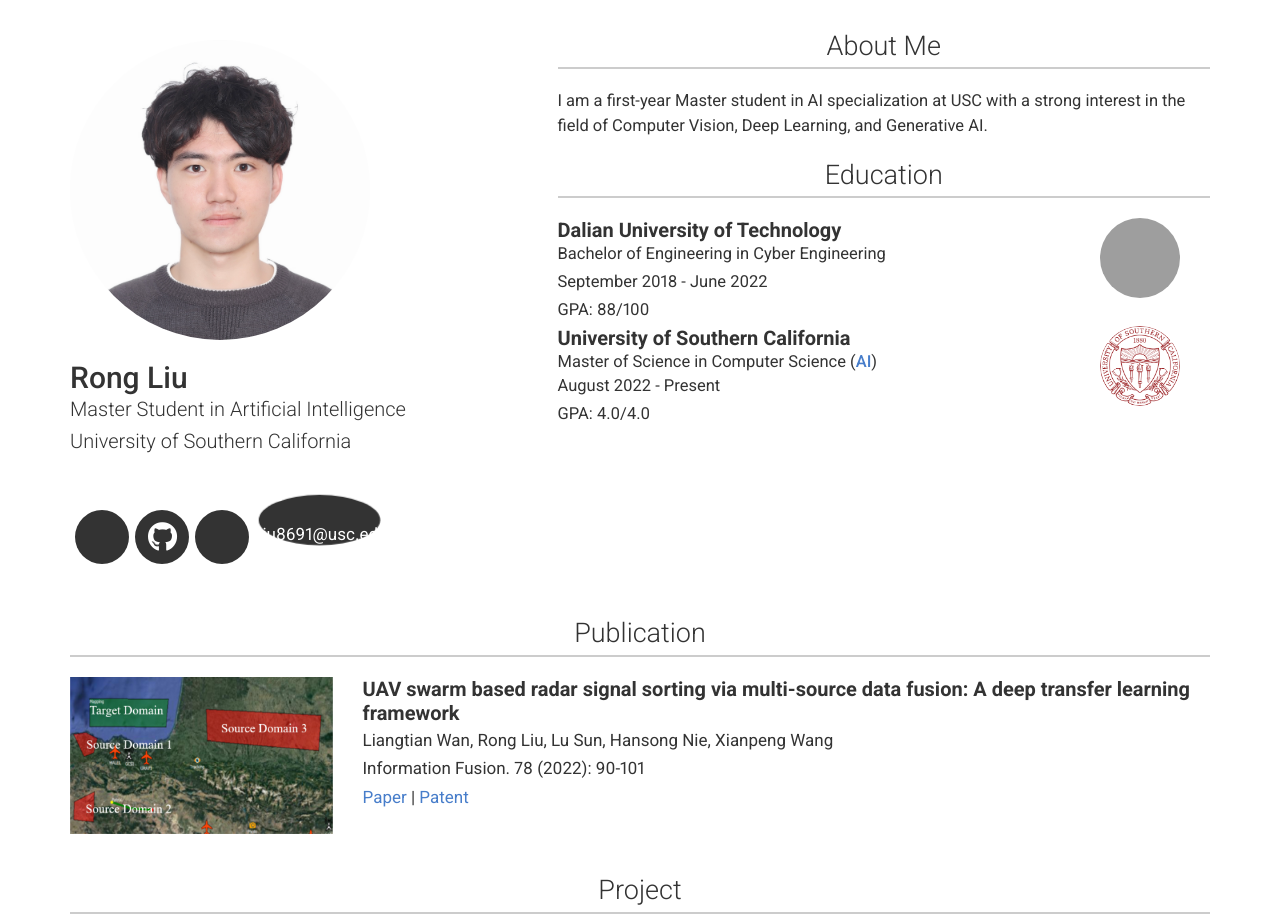
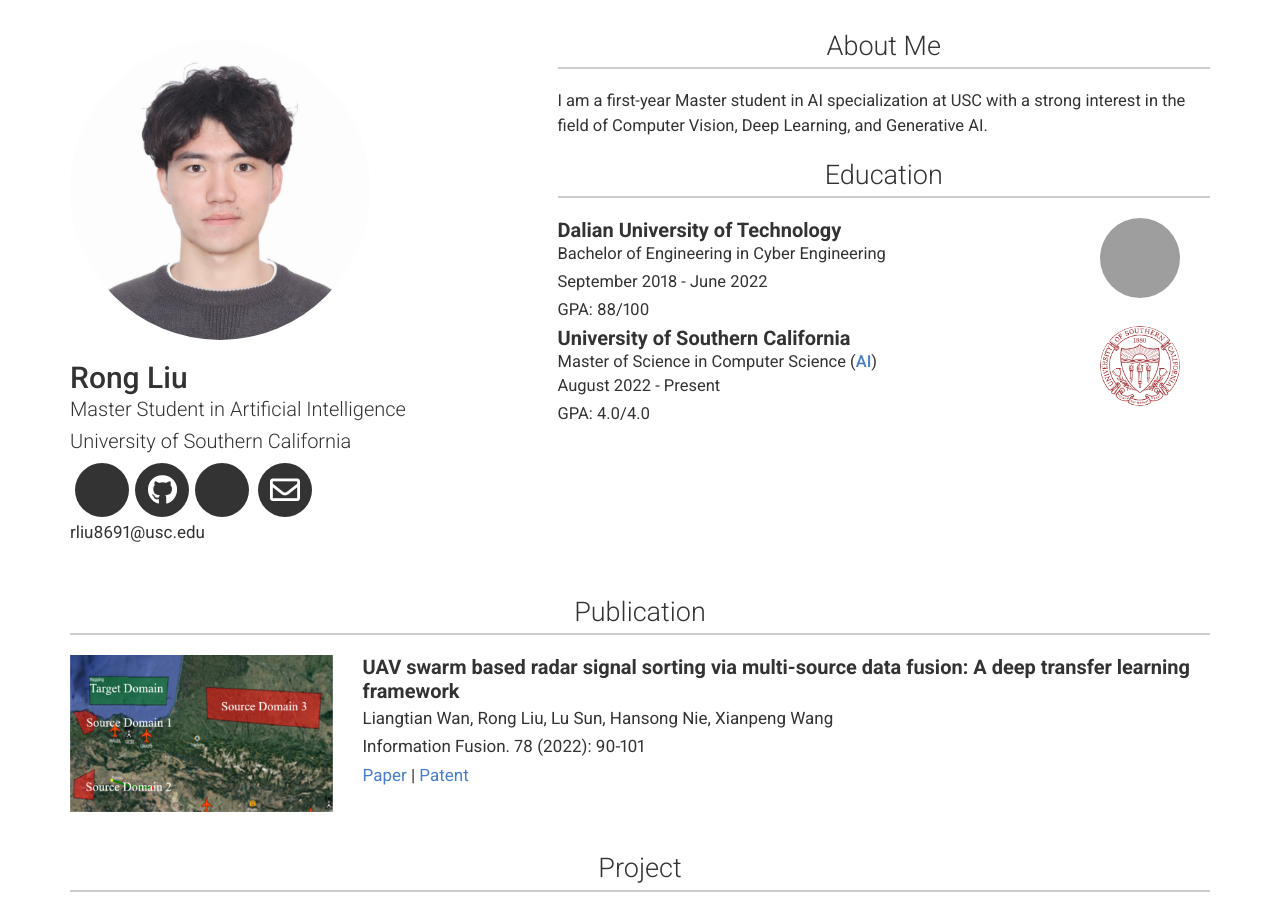
Before and after one commit to RongLiu-Leo/rongliu-leo.github.io, a Jekyll site: the page built from index.md, in a window 1280 px wide. Shown: the top 914 px of the page. Built offline with Jekyll 4.4.1, drawn with Linux system fonts in a browser that asks for light colours; nearby versions of some CDN libraries; a style sheet for code colours, icons or effects is not loaded; grey boxes are pictures that could not be loaded.

Commit message:
Update header.html

```diff
--- a/_includes/header.html
+++ b/_includes/header.html
@@ -46,11 +46,11 @@
           </li>
         {%- endif -%}
 
-        <li>
-          <a style="display: inline;" target="_blank" href="mailto:rliu8691@usc.edu" class="button button--sacnite button--round-l">
+        <li style="display: inline;">
+          <a target="_blank" href="mailto:rliu8691@usc.edu" class="button button--sacnite button--round-l">
             <i class="far fa-envelope" title="Email link"></i>
-            <p>rliu8691@usc.edu</p>
           </a>
+          <p>rliu8691@usc.edu</p>
         </li>
       </ul>
 
```
